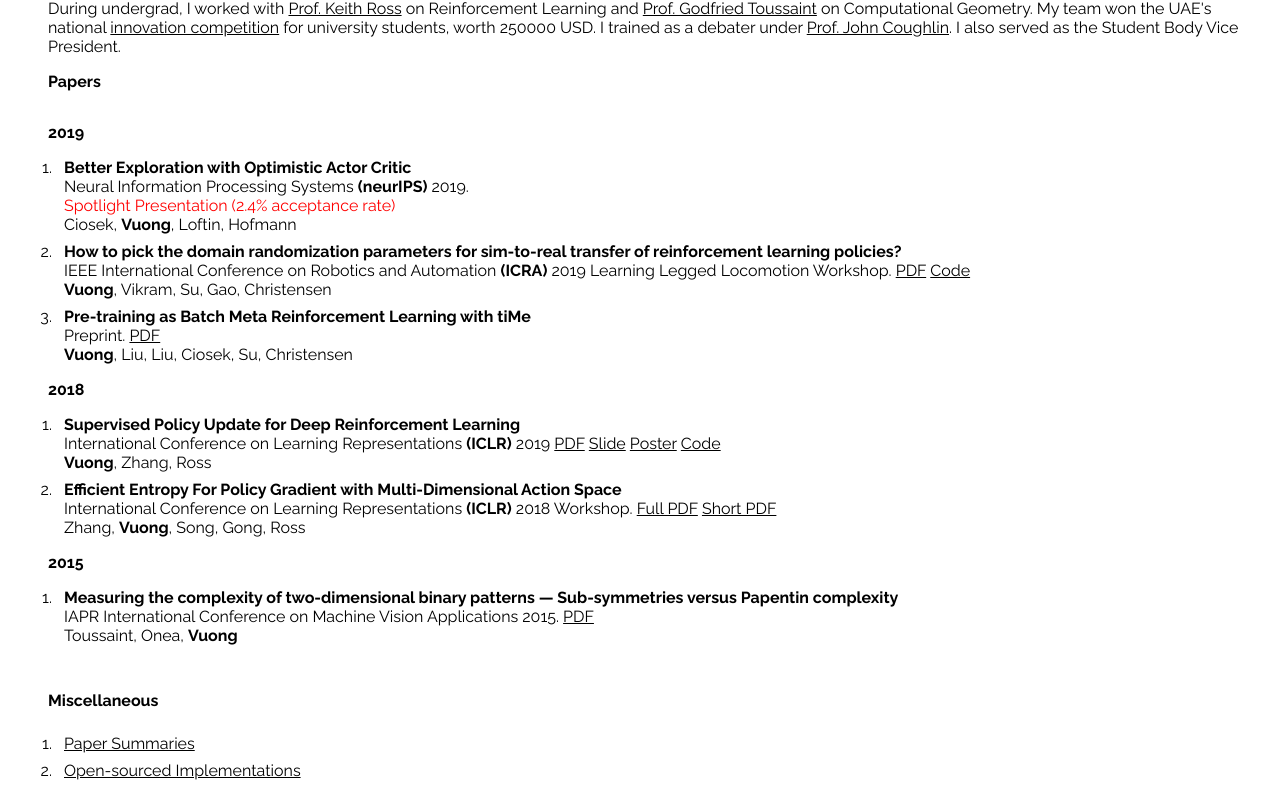
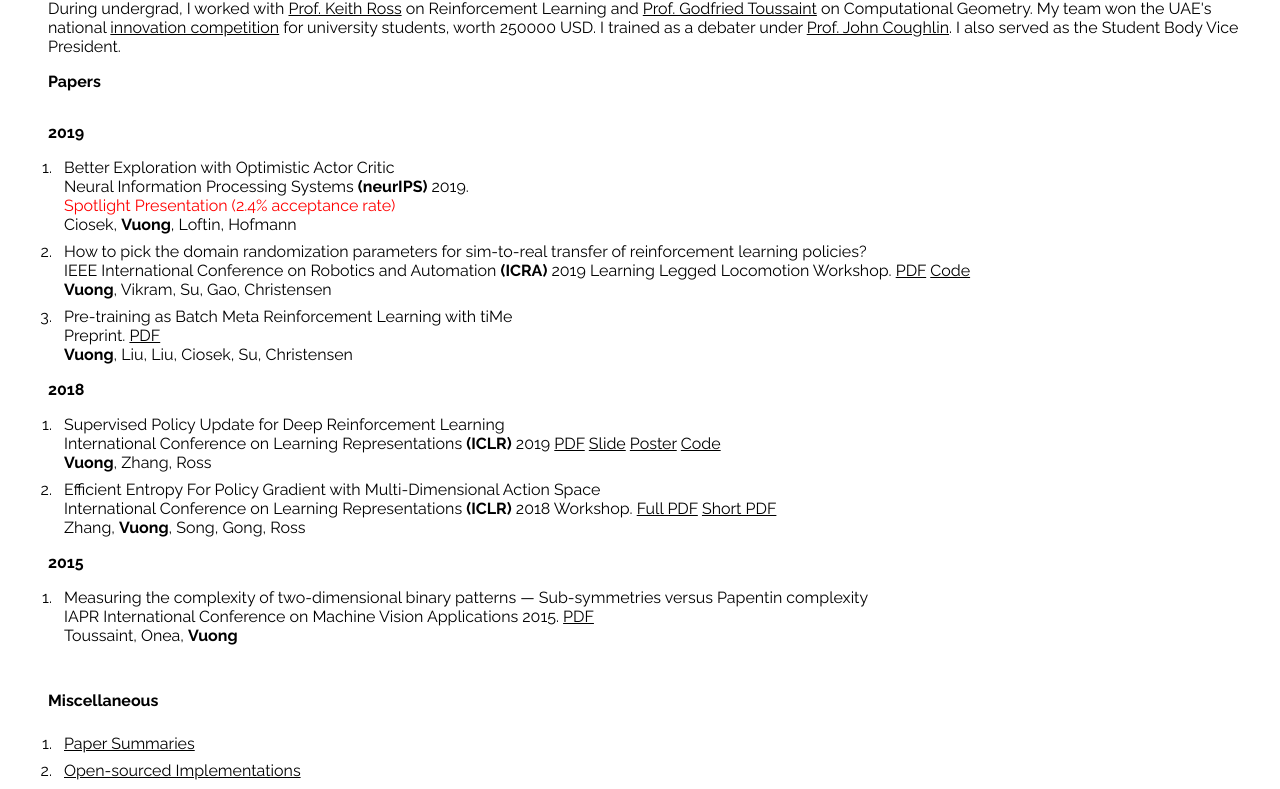
Before and after one commit to quanvuong/quanvuong.github.io, a React (Create React App) app: page / in a window 1280 px wide. Shown: the part 382-1171 px from the top of the page. Built offline with nearby package versions, Linux system fonts and the light colour scheme.

Commit message:
remove strong on paper title

```diff
--- a/src/Papers.js
+++ b/src/Papers.js
@@ -18,7 +18,7 @@
           <ol>
             <li>
               <div className="OnePaper">
-                <div><strong>Better Exploration with Optimistic Actor Critic</strong></div>
+                <div>Better Exploration with Optimistic Actor Critic</div>
                 <div>Neural Information Processing Systems <strong>(neurIPS)</strong> 2019. </div>
                 <div style={{ color: 'red' }}>Spotlight Presentation (2.4% acceptance rate)</div>
                 <div> Ciosek, <strong>Vuong</strong>, Loftin, Hofmann </div>
@@ -27,7 +27,7 @@
 
             <li>
               <div className="OnePaper">
-                <div><strong>How to pick the domain randomization parameters for sim-to-real transfer of reinforcement learning policies?</strong></div>
+                <div>How to pick the domain randomization parameters for sim-to-real transfer of reinforcement learning policies?</div>
                 <div>IEEE International Conference on Robotics and Automation <strong>(ICRA)</strong> 2019 Learning Legged Locomotion Workshop. <a href="https://arxiv.org/abs/1903.11774">PDF</a> <a href="https://github.com/quanvuong/domain_randomization">Code</a> </div>
                 <div> <strong>Vuong</strong>, Vikram, Su, Gao, Christensen </div>
               </div>
@@ -35,7 +35,7 @@
 
             <li>
               <div className="OnePaper">
-                <div><strong>Pre-training as Batch Meta Reinforcement Learning with tiMe</strong></div>
+                <div>Pre-training as Batch Meta Reinforcement Learning with tiMe</div>
                 <div>Preprint. <a href="https://arxiv.org/abs/1909.11373">PDF</a> </div>
                 <div> <strong>Vuong</strong>, Liu, Liu, Ciosek, Su, Christensen </div>
               </div>
@@ -50,7 +50,7 @@
           <ol>
             <li>
               <div className="OnePaper">
-                <div><strong>{spu[0]}</strong></div>
+                <div>{spu[0]}</div>
                 <div>International Conference on Learning Representations <strong>(ICLR)</strong> 2019 <a href={spu[1]}>PDF</a> <a href="https://drive.google.com/file/d/1Yg8x4bSzoj1t6Sk-_N3jTx2eTaVZGoqW/view?usp=sharing">Slide</a> <a href="https://drive.google.com/open?id=1lJeP_3YNlUoMaU-RDENDrkfjPdZQYpA3">Poster</a> <a href="https://github.com/quanvuong/Supervised_Policy_Update">Code</a>
                 </div>
                 <div> <strong>Vuong</strong>, Zhang, Ross </div>
@@ -59,7 +59,7 @@
 
             <li>
               <div className="OnePaper">
-                <div><strong>{entropy[0]}</strong></div>
+                <div>{entropy[0]}</div>
                 <div>International Conference on Learning Representations <strong>(ICLR)</strong> 2018 Workshop. <a href="https://arxiv.org/abs/1806.00589">Full PDF</a> <a href="https://openreview.net/pdf?id=rJc8sN1vG">Short PDF</a></div>
                 <div>Zhang, <strong>Vuong</strong>, Song, Gong, Ross</div>
               </div>
@@ -72,7 +72,7 @@
           <ol>
             <li>
               <div className="OnePaper">
-                <div><strong>{img_complexity[0]}</strong></div>
+                <div>{img_complexity[0]}</div>
                 <div>{img_complexity[2]}. <a href={img_complexity[1]}>PDF</a> </div>
                 <div>Toussaint, Onea, <strong>Vuong</strong> </div>
               </div>
```
